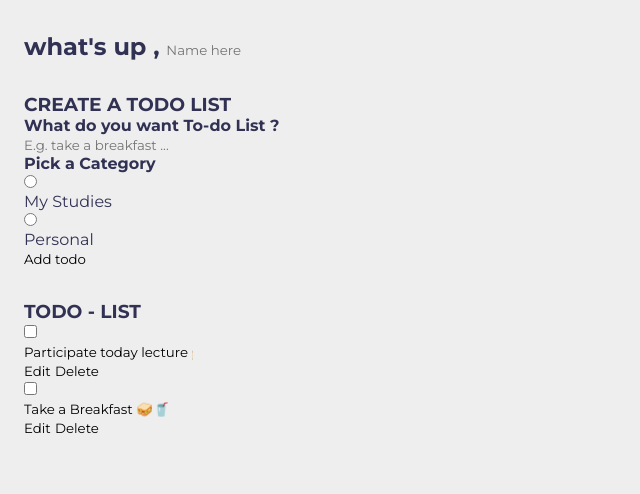
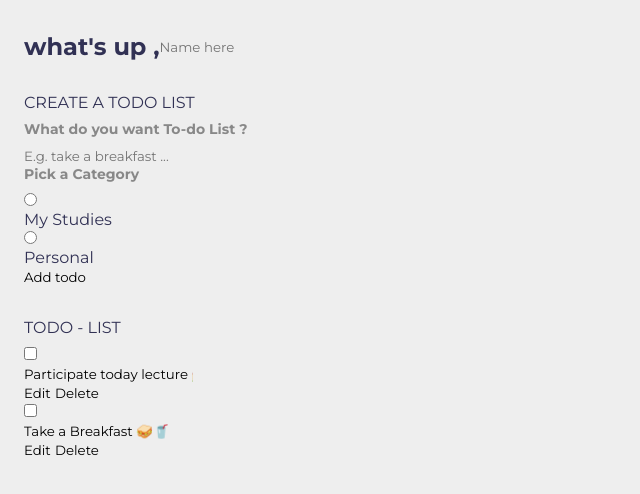
Before and after one commit to isharamaduranga/Simple_ToDo-List__JavaScript, a plain HTML site: page index.html in a window 1280 px wide. Shown: the whole page, without its empty margins (0-640 px from the left). Drawn offline with Linux system fonts and the light colour scheme.

Commit message:
css styles updated..

```diff
--- a/css/styles.css
+++ b/css/styles.css
@@ -3,6 +3,7 @@
     --studies:#3A82EE;
     --personal: var(--primary);
     --light:#EEE;
+    --gray:#888;
     --dark:#313154;
     --danger:#ff5b57;
 
@@ -35,3 +36,18 @@ section{
     padding-left: 1.5rem;
     padding-right: 1.5rem;
 }
+h3{
+    color: var(--dark);
+    font-size: 1rem;
+    font-weight: 400;
+    margin-bottom: 0.5rem;
+}
+h4{
+    color: var(--gray);
+    font-size: 0.875rem;
+    font-weight: 700;
+    margin-bottom: 0.5rem;
+}
+.greeting .title{
+    display: flex;
+}
```
